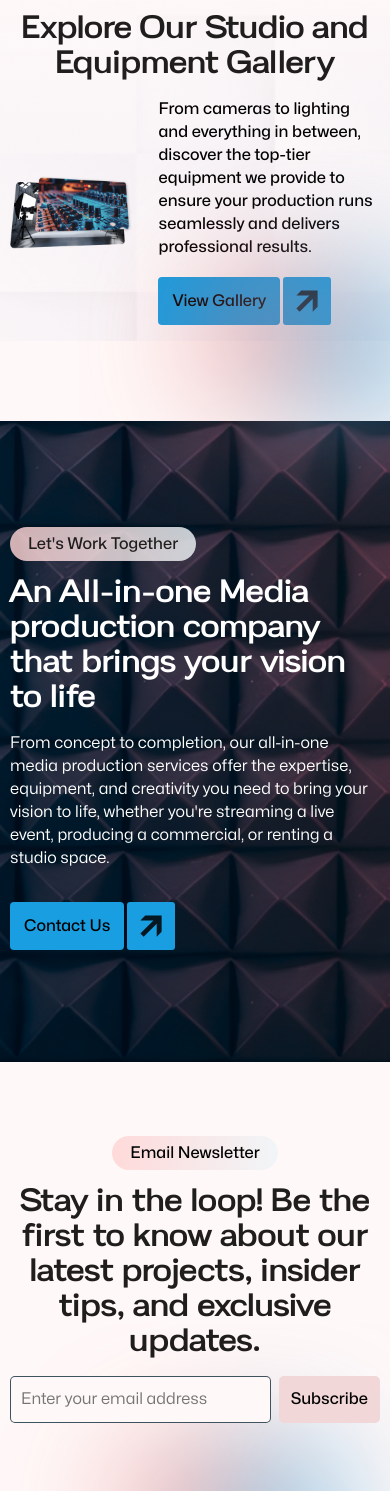
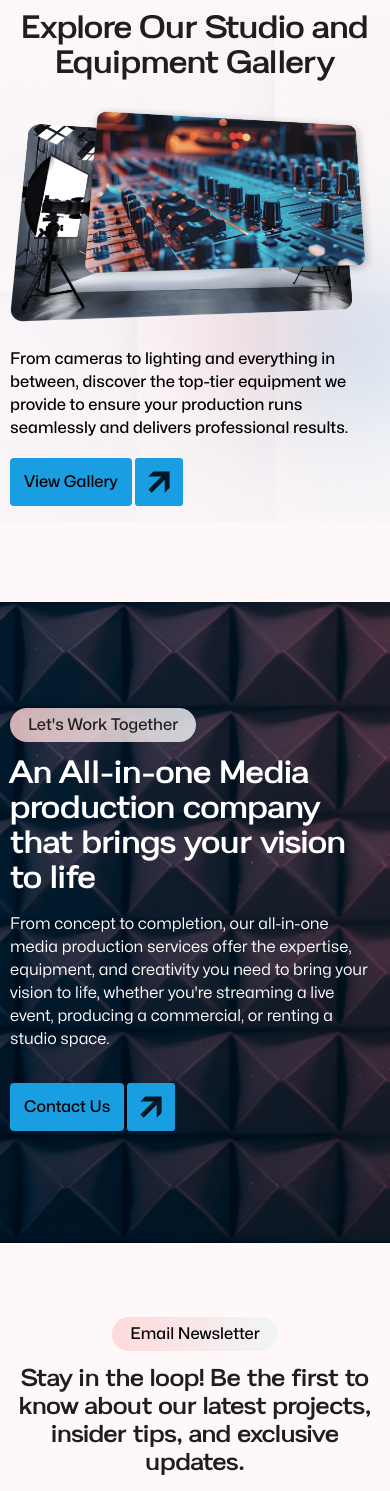
Before and after one commit to Hosea174/ahadu-global-network, an Astro site: page / in a window 390 px wide. Shown: the part 4192-5683 px from the top of the page. Built offline with nearby package versions, Linux system fonts and the light colour scheme; Astro itself is replaced by a stand-in of ours.

Commit message:
made home's gallery and newsletter page responsive

```diff
--- a/src/styles/pages/_index.scss
+++ b/src/styles/pages/_index.scss
@@ -452,7 +452,7 @@
       left: 20%;
       width: 100vw;
       height: 100vh;
-      z-index: 2;
+      z-index: -2;
     }
 
     .gallery-header {
@@ -469,12 +469,24 @@
       align-items: center;
       gap: 1.5rem;
 
+      .img-carousel {
+        flex-shrink: 0.3;
+      }
+
       .gallery-text {
         max-width: 600px;
 
         p {
           margin-bottom: $size-450;
         }
+      }
+
+      @media screen and (max-width: 1050px) {
+        flex-direction: column;
+        gap: 1.5rem;
+        justify-content: center;
+        align-items: center;
+
       }
     }
   }
@@ -535,7 +547,6 @@
         display: flex;
         gap: .5rem;
         justify-content: center;
-      }
 
         input {
           border-radius: 5px;
@@ -547,10 +558,26 @@
 
         button {
           border-radius: 5px;
-        padding: 12px;
+          padding: 12px 15px;
           border: none;
           background: $clr-primary-400;
         }
       }
+
+      @media screen and (max-width: 430px) {
+        h2 {
+          font-size: 1.55rem;
+          line-height: 28px;
+        }
+
+        form {
+          flex-direction: column;
+
+          input {
+            width: 100%;
           }
         }
+      }
+    }
+  }
+}
```
Lines whose indentation alone changed are shown as unchanged.
